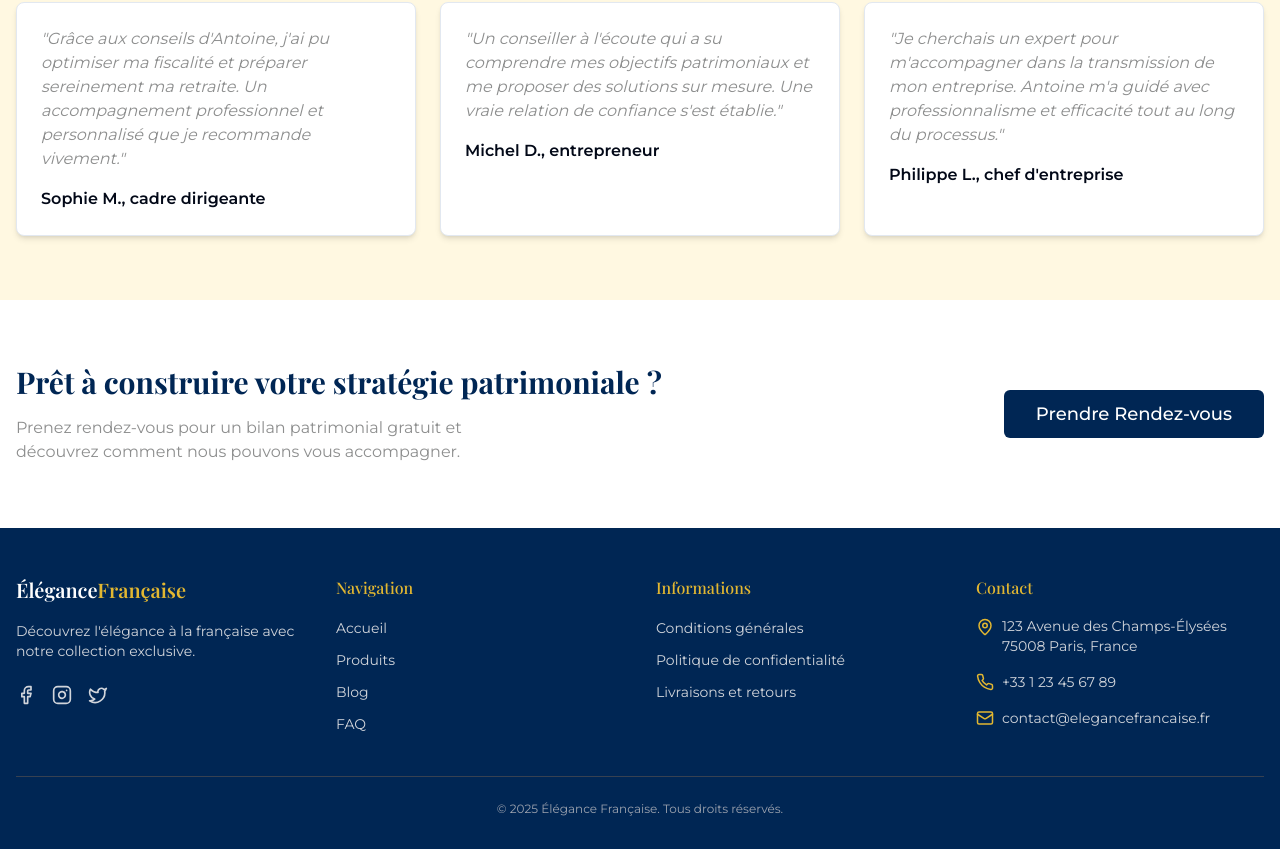
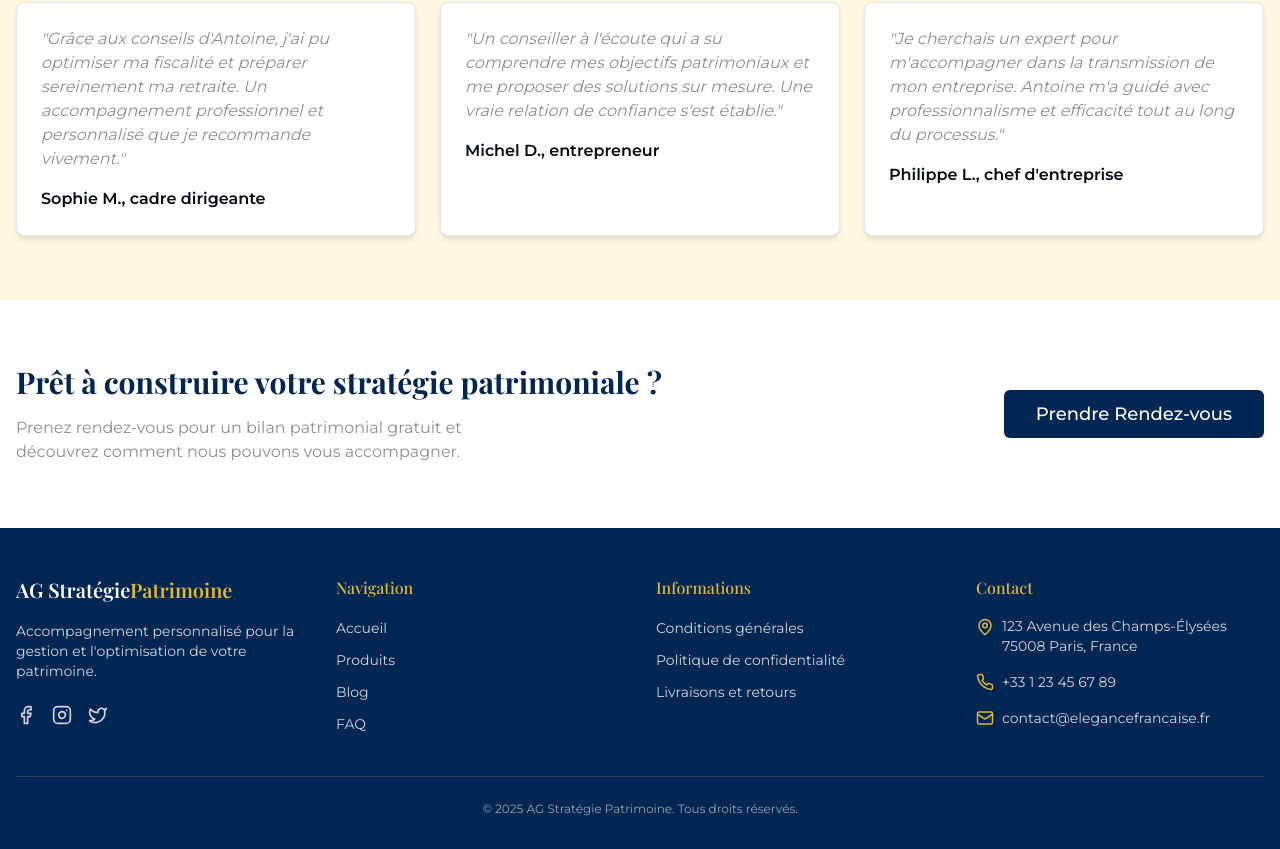
Before and after one commit to Rorofact/agsp, a React (Vite) app: page / in a window 1280 px wide. Shown: the part 1850-2699 px from the top of the page. Built offline with nearby package versions, Linux system fonts and the light colour scheme.

Commit message:
Update footer brand
Update the footer brand to AG StratégiePatrimoine.

```diff
--- a/src/components/Footer.tsx
+++ b/src/components/Footer.tsx
@@ -1,4 +1,3 @@
-
 import { Link } from "react-router-dom";
 import { Mail, Phone, MapPin, Instagram, Facebook, Twitter } from "lucide-react";
 
@@ -11,12 +10,12 @@ const Footer = () => {
           <div className="col-span-1">
             <Link to="/" className="inline-block mb-4">
               <span className="font-semibold text-xl font-['Playfair_Display']">
-                Élégance
-                <span className="text-french-gold">Française</span>
+                AG Stratégie
+                <span className="text-french-gold">Patrimoine</span>
               </span>
             </Link>
             <p className="text-sm text-gray-300 mb-6">
-              Découvrez l'élégance à la française avec notre collection exclusive.
+              Accompagnement personnalisé pour la gestion et l'optimisation de votre patrimoine.
             </p>
             <div className="flex space-x-4">
               <a href="#" className="text-gray-300 hover:text-french-gold transition-colors">
@@ -104,7 +103,7 @@ const Footer = () => {
 
         <div className="border-t border-gray-700 mt-10 pt-6">
           <p className="text-center text-xs text-gray-400">
-            © {new Date().getFullYear()} Élégance Française. Tous droits réservés.
+            © {new Date().getFullYear()} AG Stratégie Patrimoine. Tous droits réservés.
           </p>
         </div>
       </div>
```
